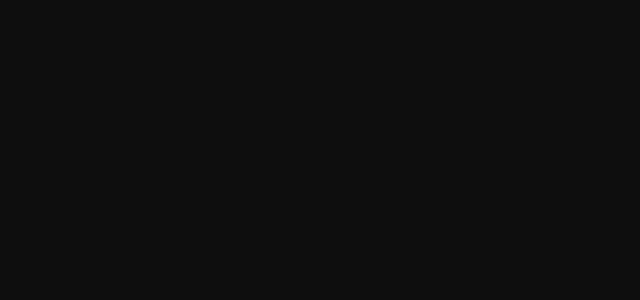
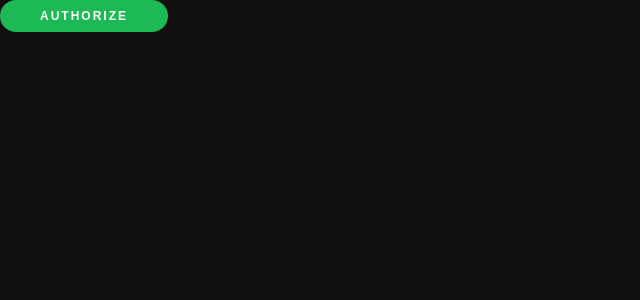
Before and after one commit to FlorianPallas/spotify-tools, a Nuxt app: page / in a window 1280 px wide. Before the commit this address had no page. Shown: the top 300 px of the page, without its empty margins (0-640 px from the left). Built offline with nearby package versions, Linux system fonts and the light colour scheme.

Commit message:
feat: add authorize button

```diff
--- /dev/null
+++ b/components/ButtonAuthorize.vue
@@ -0,0 +1,22 @@
+<template>
+  <Button
+    v-if="$store.getters.accessToken === undefined"
+    outbound
+    :href="$store.getters.oAuthUrl"
+    >Authorize</Button
+  >
+  <Button v-else secondary @click.native="logout()">Logout</Button>
+</template>
+
+<script lang="ts">
+import Vue from 'vue';
+
+export default Vue.extend({
+  methods: {
+    logout() {
+      this.$store.commit('SET_TOKEN', undefined);
+      this.$router.push('/');
+    },
+  },
+});
+</script>
--- /dev/null
+++ b/pages/index.vue
@@ -0,0 +1,5 @@
+<template>
+  <div class="wrapper">
+    <ButtonAuthorize />
+  </div>
+</template>
```
